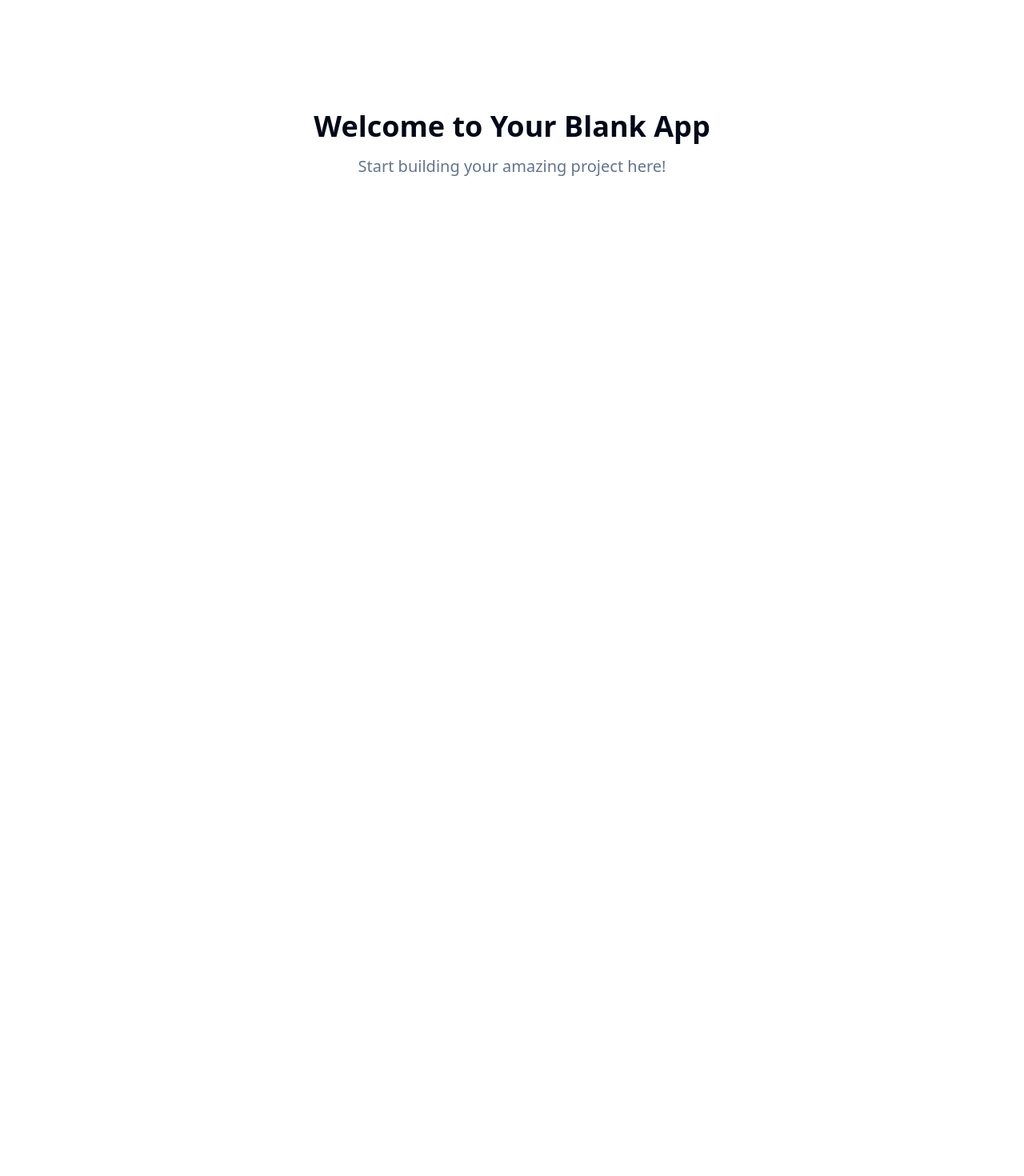
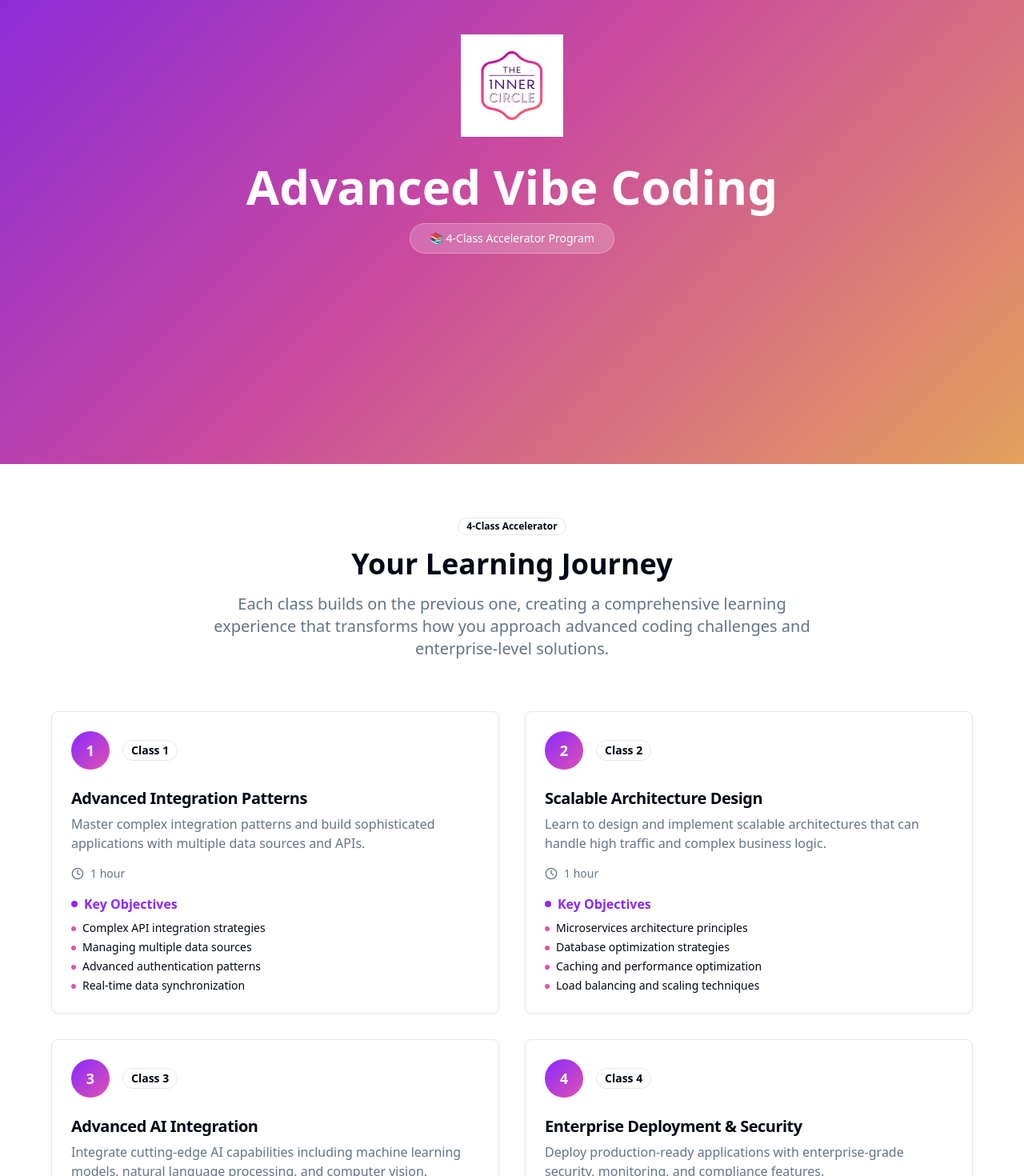
Before and after one commit to Launch-by-Lunch/advanced-vibe-coding, a React (Vite) app: page / in a window 1280 px wide. Shown: the part 220-1690 px from the top of the page at 80% size. Before the commit the page ends 800 px from the top, so only its background shows below. Built offline with nearby package versions, Linux system fonts and the light colour scheme.

Commit message:
Create Advanced Vibe syllabus
Create a new syllabus based on the provided format.

```diff
--- /dev/null
+++ b/src/components/ClassCard.tsx
@@ -0,0 +1,55 @@
+import { Badge } from "@/components/ui/badge";
+import { Card, CardContent, CardDescription, CardHeader, CardTitle } from "@/components/ui/card";
+import { Clock } from "lucide-react";
+
+interface ClassCardProps {
+  number: number;
+  title: string;
+  description: string;
+  duration: string;
+  objectives: string[];
+}
+
+export const ClassCard = ({ number, title, description, duration, objectives }: ClassCardProps) => {
+  return (
+    <Card className="relative overflow-hidden">
+      <CardHeader className="pb-4">
+        <div className="flex items-center gap-4 mb-4">
+          <div
+            className="w-12 h-12 rounded-full flex items-center justify-center text-white font-bold text-lg"
+            style={{ background: 'var(--gradient-primary)' }}
+          >
+            {number}
+          </div>
+          <Badge variant="outline" className="text-sm">
+            Class {number}
+          </Badge>
+        </div>
+        <CardTitle className="text-xl font-semibold">{title}</CardTitle>
+        <CardDescription className="text-base">{description}</CardDescription>
+      </CardHeader>
+
+      <CardContent className="pt-0">
+        <div className="flex items-center gap-2 mb-4 text-sm text-muted-foreground">
+          <Clock className="w-4 h-4" />
+          <span>{duration}</span>
+        </div>
+
+        <div className="space-y-2">
+          <h4 className="font-semibold text-primary flex items-center gap-2">
+            <div className="w-2 h-2 rounded-full bg-primary"></div>
+            Key Objectives
+          </h4>
+          <ul className="space-y-1 text-sm">
+            {objectives.map((objective, index) => (
+              <li key={index} className="flex items-start gap-2">
+                <div className="w-1.5 h-1.5 rounded-full bg-accent mt-2 flex-shrink-0"></div>
+                <span>{objective}</span>
+              </li>
+            ))}
+          </ul>
+        </div>
+      </CardContent>
+    </Card>
+  );
+};
--- /dev/null
+++ b/src/components/Header.tsx
@@ -0,0 +1,27 @@
+import logo from "@/assets/logo.png";
+
+export const Header = () => {
+  return (
+    <div className="relative min-h-screen bg-gradient-hero flex flex-col items-center justify-center text-white px-4">
+      <div className="absolute inset-0 bg-black/10"></div>
+
+      <div className="relative z-10 text-center max-w-4xl">
+        <div className="mb-8">
+          <img
+            src={logo}
+            alt="The Inner Circle by Launch by Lunch"
+            className="mx-auto w-32 h-32 object-contain mb-4"
+          />
+        </div>
+
+        <h1 className="text-5xl md:text-6xl font-bold mb-4">
+          Advanced Vibe Coding
+        </h1>
+
+        <div className="inline-flex items-center gap-2 bg-white/20 backdrop-blur-sm rounded-full px-6 py-2 border border-white/30">
+          <span className="text-sm font-medium">📚 4-Class Accelerator Program</span>
+        </div>
+      </div>
+    </div>
+  );
+};
--- a/src/index.css
+++ b/src/index.css
@@ -17,8 +17,8 @@ All colors MUST be HSL.
     --popover: 0 0% 100%;
     --popover-foreground: 222.2 84% 4.9%;
 
-    --primary: 222.2 47.4% 11.2%;
-    --primary-foreground: 210 40% 98%;
+    --primary: 267 100% 58%;
+    --primary-foreground: 0 0% 100%;
 
     --secondary: 210 40% 96.1%;
     --secondary-foreground: 222.2 47.4% 11.2%;
@@ -26,8 +26,8 @@ All colors MUST be HSL.
     --muted: 210 40% 96.1%;
     --muted-foreground: 215.4 16.3% 46.9%;
 
-    --accent: 210 40% 96.1%;
-    --accent-foreground: 222.2 47.4% 11.2%;
+    --accent: 320 70% 60%;
+    --accent-foreground: 0 0% 100%;
 
     --destructive: 0 84.2% 60.2%;
     --destructive-foreground: 210 40% 98%;
@@ -38,20 +38,20 @@ All colors MUST be HSL.
 
     --radius: 0.5rem;
 
+    /* Vibe Coding theme colors */
+    --gradient-primary: linear-gradient(135deg, hsl(267 100% 58%) 0%, hsl(320 70% 60%) 100%);
+    --gradient-hero: linear-gradient(135deg, hsl(267 100% 58%) 0%, hsl(320 70% 60%) 50%, hsl(30 100% 70%) 100%);
+    --class-number: 267 100% 58%;
+    --class-accent: 320 70% 60%;
+    --text-gradient: linear-gradient(135deg, hsl(267 100% 58%), hsl(320 70% 60%));
+
     --sidebar-background: 0 0% 98%;
-
     --sidebar-foreground: 240 5.3% 26.1%;
-
     --sidebar-primary: 240 5.9% 10%;
-
     --sidebar-primary-foreground: 0 0% 98%;
-
     --sidebar-accent: 240 4.8% 95.9%;
-
     --sidebar-accent-foreground: 240 5.9% 10%;
-
     --sidebar-border: 220 13% 91%;
-
     --sidebar-ring: 217.2 91.2% 59.8%;
   }
 
--- a/src/pages/Index.tsx
+++ b/src/pages/Index.tsx
@@ -1,11 +1,86 @@
-// Update this page (the content is just a fallback if you fail to update the page)
+import { Header } from "@/components/Header";
+import { ClassCard } from "@/components/ClassCard";
+import { Badge } from "@/components/ui/badge";
 
 const Index = () => {
+  const classes = [
+    {
+      number: 1,
+      title: "Advanced Integration Patterns",
+      description: "Master complex integration patterns and build sophisticated applications with multiple data sources and APIs.",
+      duration: "1 hour",
+      objectives: [
+        "Complex API integration strategies",
+        "Managing multiple data sources",
+        "Advanced authentication patterns",
+        "Real-time data synchronization"
+      ]
+    },
+    {
+      number: 2,
+      title: "Scalable Architecture Design",
+      description: "Learn to design and implement scalable architectures that can handle high traffic and complex business logic.",
+      duration: "1 hour",
+      objectives: [
+        "Microservices architecture principles",
+        "Database optimization strategies",
+        "Caching and performance optimization",
+        "Load balancing and scaling techniques"
+      ]
+    },
+    {
+      number: 3,
+      title: "Advanced AI Integration",
+      description: "Integrate cutting-edge AI capabilities including machine learning models, natural language processing, and computer vision.",
+      duration: "1 hour",
+      objectives: [
+        "AI model integration and deployment",
+        "Natural language processing workflows",
+        "Computer vision applications",
+        "AI-powered automation systems"
+      ]
+    },
+    {
+      number: 4,
+      title: "Enterprise Deployment & Security",
+      description: "Deploy production-ready applications with enterprise-grade security, monitoring, and compliance features.",
+      duration: "1 hour",
+      objectives: [
+        "Enterprise security implementations",
+        "Monitoring and observability",
+        "Compliance and governance",
+        "Production deployment strategies"
+      ]
+    }
+  ];
+
   return (
-    <div className="min-h-screen flex items-center justify-center bg-background">
-      <div className="text-center">
-        <h1 className="text-4xl font-bold mb-4">Welcome to Your Blank App</h1>
-        <p className="text-xl text-muted-foreground">Start building your amazing project here!</p>
+    <div className="min-h-screen bg-background">
+      <Header />
+
+      <div className="container mx-auto px-4 py-16">
+        <div className="text-center mb-16">
+          <Badge variant="outline" className="mb-4">
+            4-Class Accelerator
+          </Badge>
+          <h2 className="text-4xl font-bold mb-4">Your Learning Journey</h2>
+          <p className="text-xl text-muted-foreground max-w-3xl mx-auto">
+            Each class builds on the previous one, creating a comprehensive learning experience that transforms how you approach advanced coding challenges and enterprise-level solutions.
+          </p>
+        </div>
+
+        <div className="grid md:grid-cols-2 gap-8 max-w-6xl mx-auto">
+          {classes.map((classData) => (
+            <ClassCard
+              key={classData.number}
+              number={classData.number}
+              title={classData.title}
+              description={classData.description}
+              duration={classData.duration}
+              objectives={classData.objectives}
+            />
+          ))}
+        </div>
       </div>
     </div>
   );
--- a/tailwind.config.ts
+++ b/tailwind.config.ts
@@ -63,6 +63,10 @@ export default {
 					ring: 'hsl(var(--sidebar-ring))'
 				}
 			},
+			backgroundImage: {
+				'gradient-primary': 'var(--gradient-primary)',
+				'gradient-hero': 'var(--gradient-hero)',
+			},
 			borderRadius: {
 				lg: 'var(--radius)',
 				md: 'calc(var(--radius) - 2px)',
```
Also changed, not shown: src/assets/logo.png (added).
